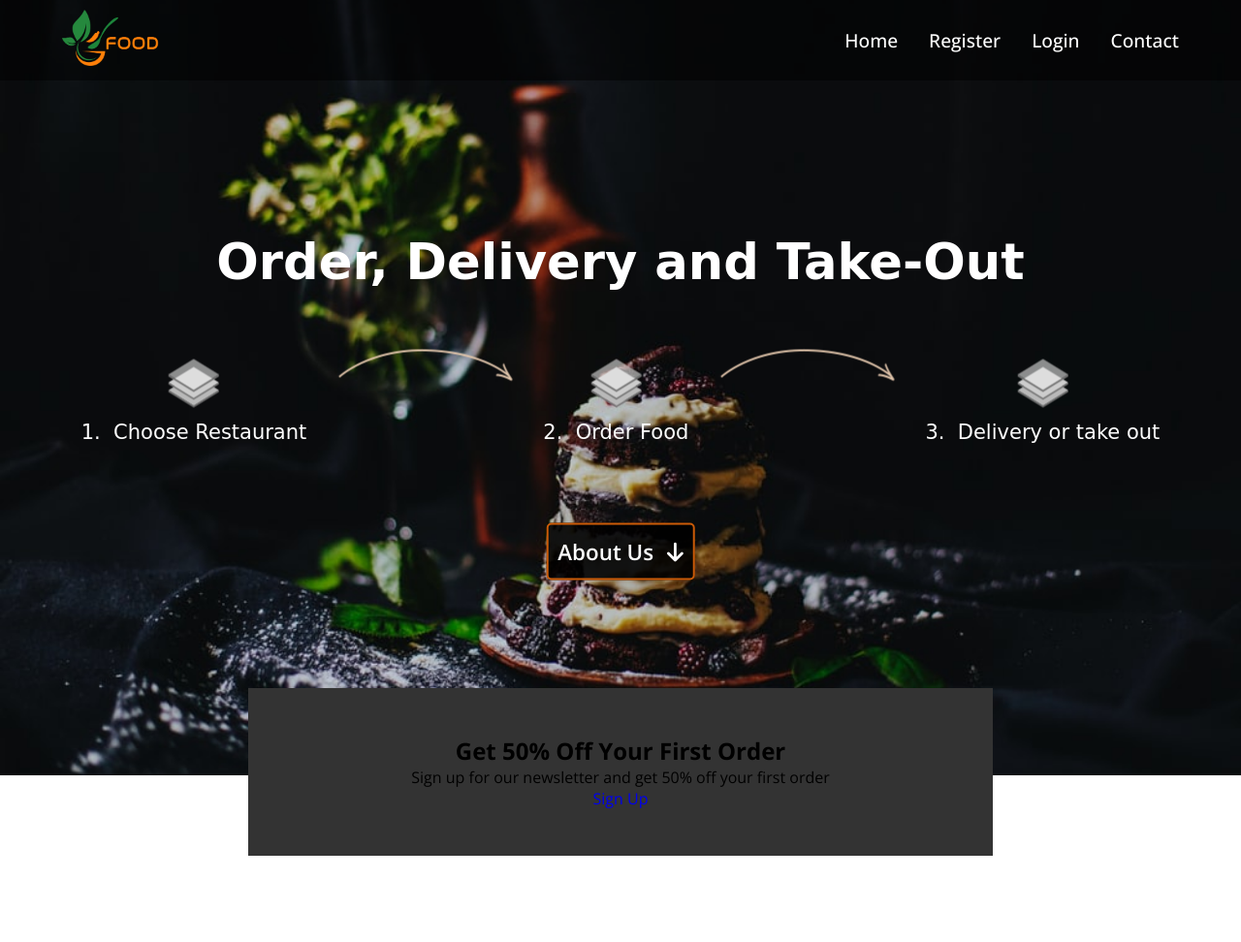
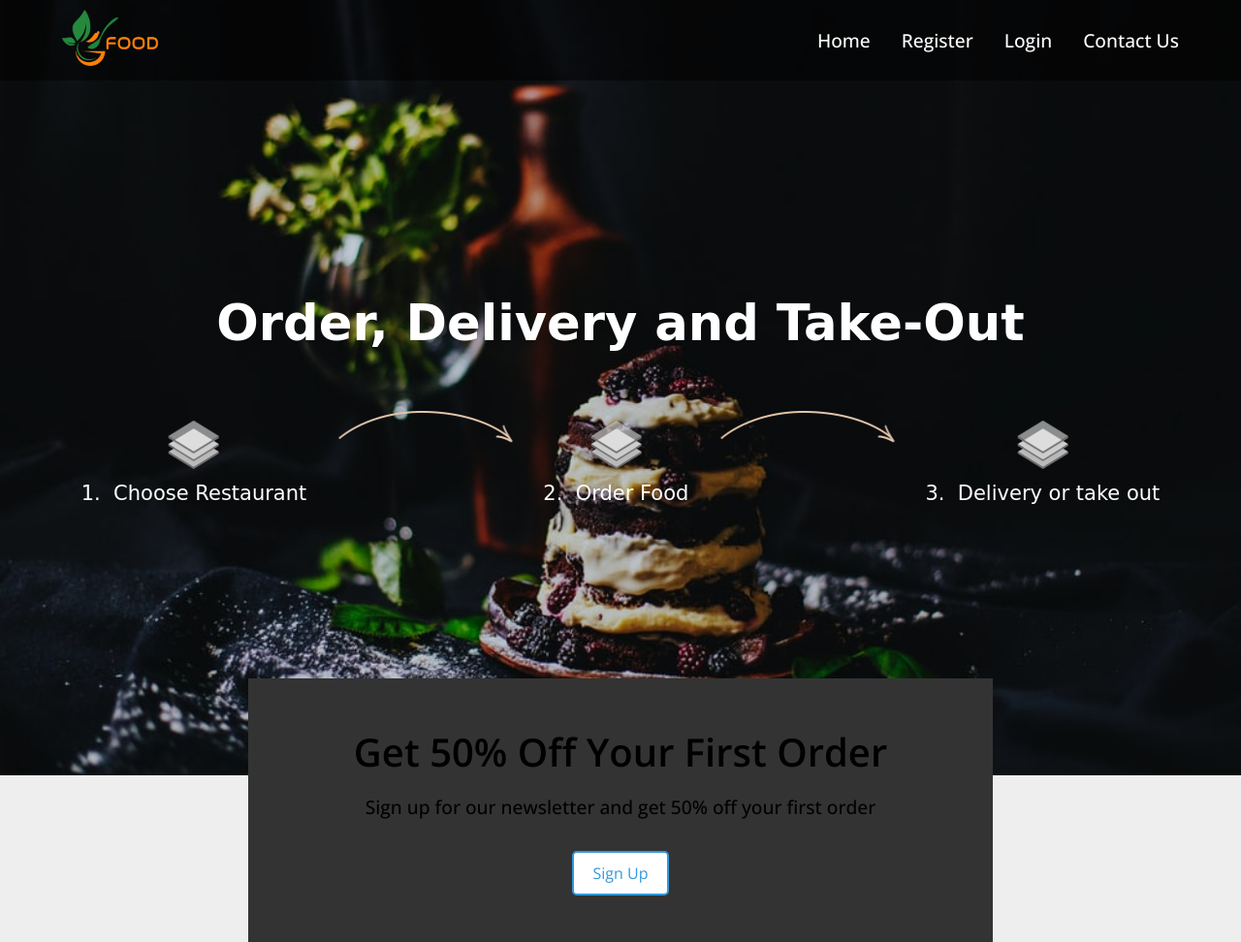
Before and after one commit to 0tieno/Front_End_Build-Challenge, a plain HTML site: page index.html in a window 1280 px wide. Shown: the whole page at 97% size. Before the commit the page ends 883 px from the top, so only its background shows below. Drawn offline with nearby package versions, Linux system fonts and the light colour scheme; a web font is replaced by a local one.

Commit message:
finished promotion section

```diff
--- a/css/styles.css
+++ b/css/styles.css
@@ -186,13 +186,43 @@ nav{
     justify-content: center;
     flex-direction: column;
     align-items: center;
+    background-color: #eee;
   }
 
   .promotion{
     width: 60%;
-    margin-top: -90px;
+    margin-top: -100px;
     padding: 3rem 4rem;
     text-align: center;
     background-color: #333;
     z-index: 99;
   }
+
+  .promotion-btn{
+    margin-top: 2rem;
+  }
+
+  .promotion-btn a{
+    display: inline-block;
+      padding: 10px 20px;
+      font-size: 16px;
+      text-align: center;
+      text-decoration: none;
+      cursor: pointer;
+      border: 2px solid #3498db; /* Border color */
+      border-radius: 5px; /* Rounded corners */
+      color: #3498db; /* Text color */
+      background-color: #ffffff; /* Background color */
+      transition: background-color 0.3s, color 0.3s, border-color 0.3s; /* Transition effect */
+  }
+
+  .promotion-content h2{
+    font-size: 2.5rem;
+    font-weight: 600;
+  }
+
+  .promotion-content p{
+    font-size: 1.2rem;
+    font-weight: 500;
+    margin-top: 1rem;
+  }
--- a/index.html
+++ b/index.html
@@ -20,7 +20,7 @@
                     <li><a href="">Home</a></li>
                     <li><a href="">Register</a></li>
                     <li><a href="">Login</a></li>
-                    <li><a href="">Contact</a></li>
+                    <li><a href="">Contact Us</a></li>
                 </ul>
             </div>
         </nav>
@@ -56,9 +56,9 @@
 
             </div>
 
-            <div class="btn">
+            <!-- <div class="btn">
                 <a class="contact-btn" href="#">About Us <i class="fa fa-arrow-down"></i></a>
-            </div>
+            </div> -->
         </div>
     </header>
 
@@ -98,6 +98,13 @@
                 </div>
             </div>
         </section>
+
+        <!-- About Us -->
+
+
+
+
+
     </main>
 
 
```
